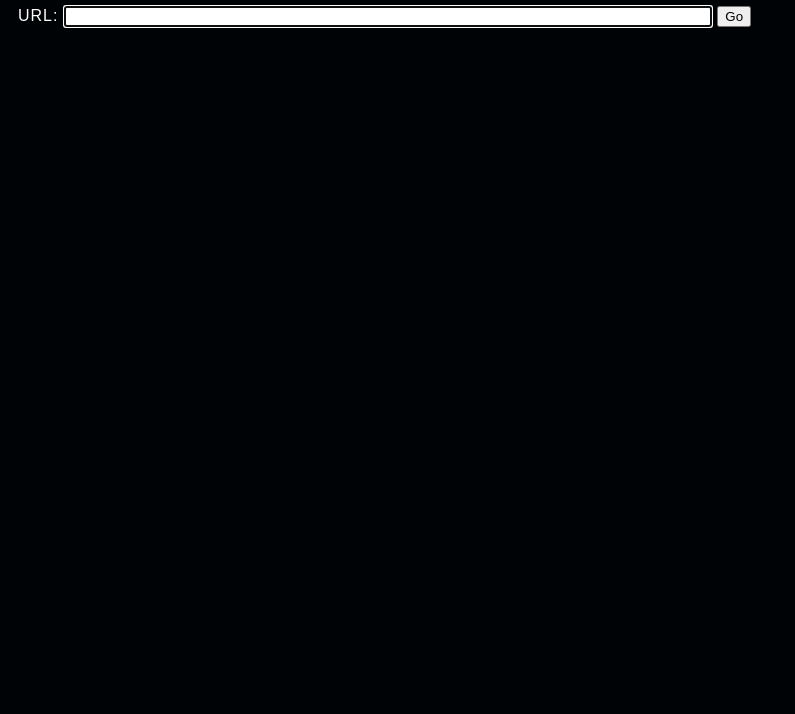
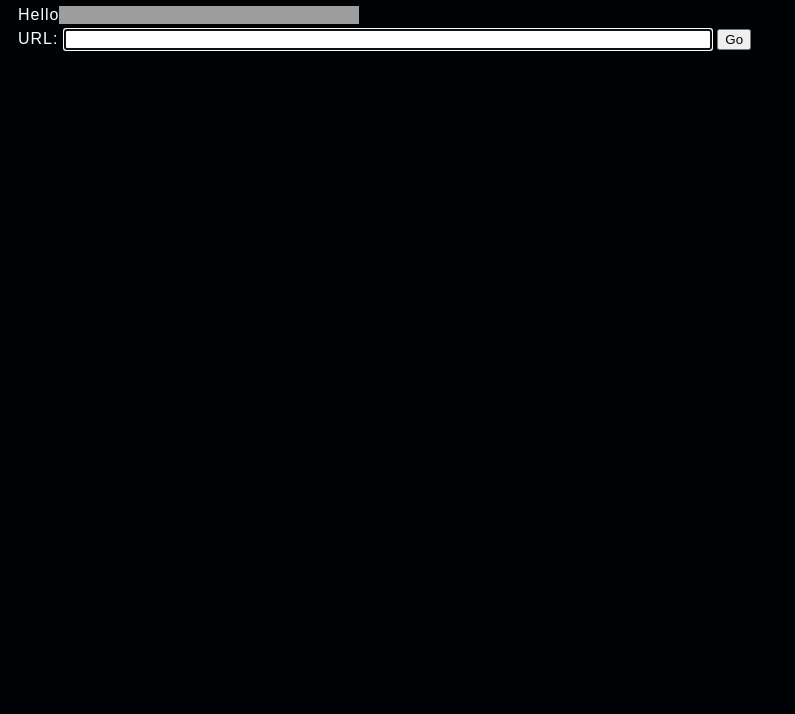
Before and after one commit to nz-unblocker/node.unblocker, a website: page public/index.html in a window 1280 px wide. Shown: the part 86-800 px from the top of the page, without its empty margins (0-795 px from the left). Drawn offline with Linux system fonts and the light colour scheme; grey boxes are pictures that could not be loaded; a web font is replaced by a local one.

Commit message:
Update index.html

```diff
--- a/public/index.html
+++ b/public/index.html
@@ -50,7 +50,7 @@
       <h1>Wikipedia</h1>
 
       <div id="error"></div>
-      <div style="position: relative>
+      <div style="position: relative">
         Hello
         <iframe src="https://en.wikipedia.org/wiki/Main_Page" style="position: absolute; height: 100%; border: none"></iframe>
       </div>
```
